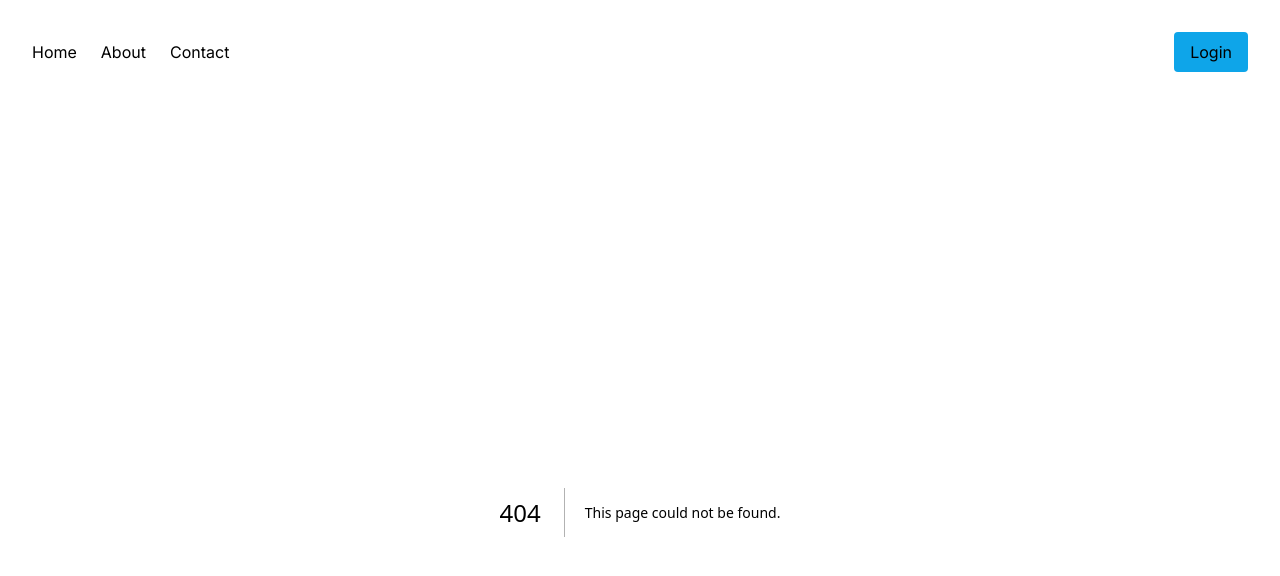
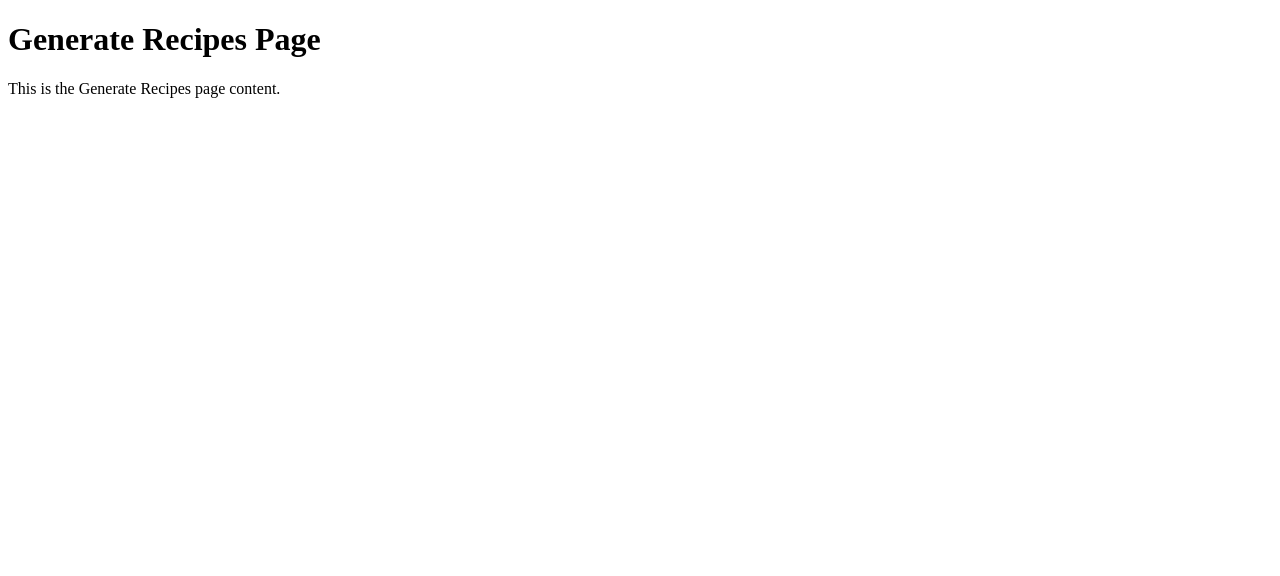
Before and after one commit to SamchenUF/CEN3031TastyFood, a Next.js app in the folder tastyfoodapp/: page /genrecipes in a window 1280 px wide. Before the commit this address had no page. Shown: the top 576 px of the page. Built offline with nearby package versions, Linux system fonts and the light colour scheme.

Commit message:
got linked pages to work

```diff
--- /dev/null
+++ b/tastyfoodapp/pages/genrecipes.js
@@ -0,0 +1,12 @@
+import React from 'react';
+
+const GenRecipes = () => {
+  return (
+    <main className="flex min-h-screen flex-col items-center justify-center p-24">
+      <h1 className="text-3xl font-bold">Generate Recipes Page</h1>
+      <p>This is the Generate Recipes page content.</p>
+    </main>
+  );
+};
+
+export default GenRecipes;
```
Also changed, not shown: tastyfoodapp/pages/login.js (added, +12 -0 lines).
